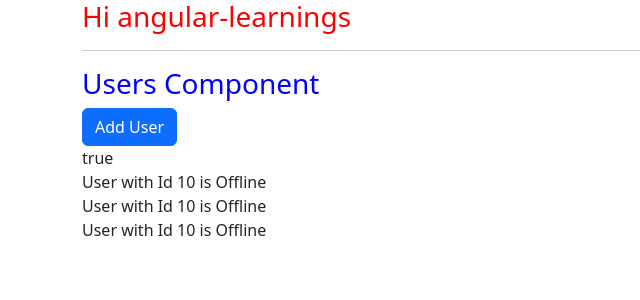
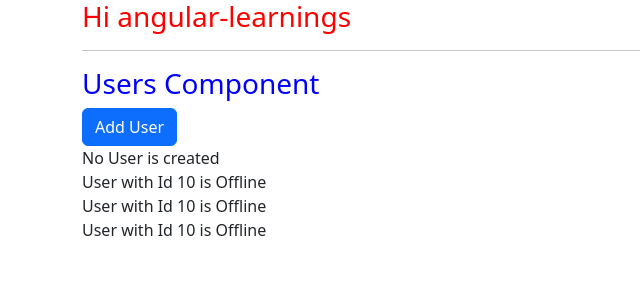
Before and after one commit to sreenath096/angular-learnings, an Angular app: page / in a window 1280 px wide. Shown: the top 300 px of the page, without its empty margins (0-640 px from the left). Built offline with nearby package versions, Linux system fonts and the light colour scheme.

Commit message:
Event Binding in Angular

```diff
--- a/src/app/users/users.component.html
+++ b/src/app/users/users.component.html
@@ -1,6 +1,6 @@
 <h3>Users Component</h3>
-<button class="btn btn-primary" [disabled]="!allowNewUser">Add User</button>
-<div [innerText]="allowNewUser"></div>
+<button class="btn btn-primary" [disabled]="!allowNewUser" (click)="changeUserCreatedStatus()">Add User</button>
+<div> {{userCreatedStatus}}</div>
 <app-user></app-user>
 <app-user></app-user>
 <app-user></app-user>
--- a/src/app/users/users.component.ts
+++ b/src/app/users/users.component.ts
@@ -9,9 +9,16 @@ import { Component } from '@angular/core';
 })
 export class UsersComponent {
   allowNewUser: boolean = false;
+  userCreatedStatus: string = 'No User is created';
+
   constructor() {
     setTimeout(() => {
       this.allowNewUser = !this.allowNewUser;
     }, 3000);
   }
+
+  changeUserCreatedStatus() {
+    this.userCreatedStatus = 'User is created';
+  }
+
 }
```
